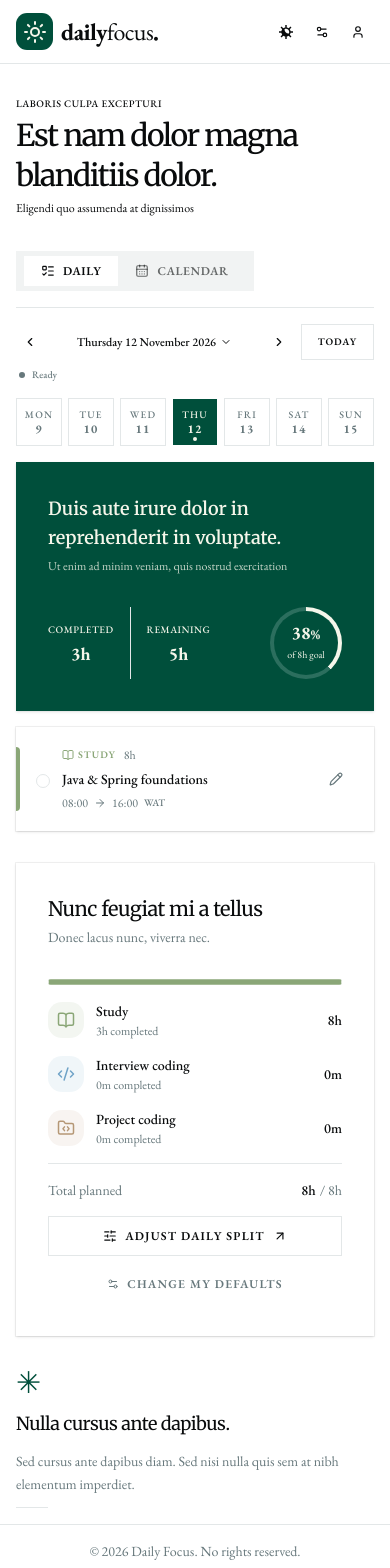
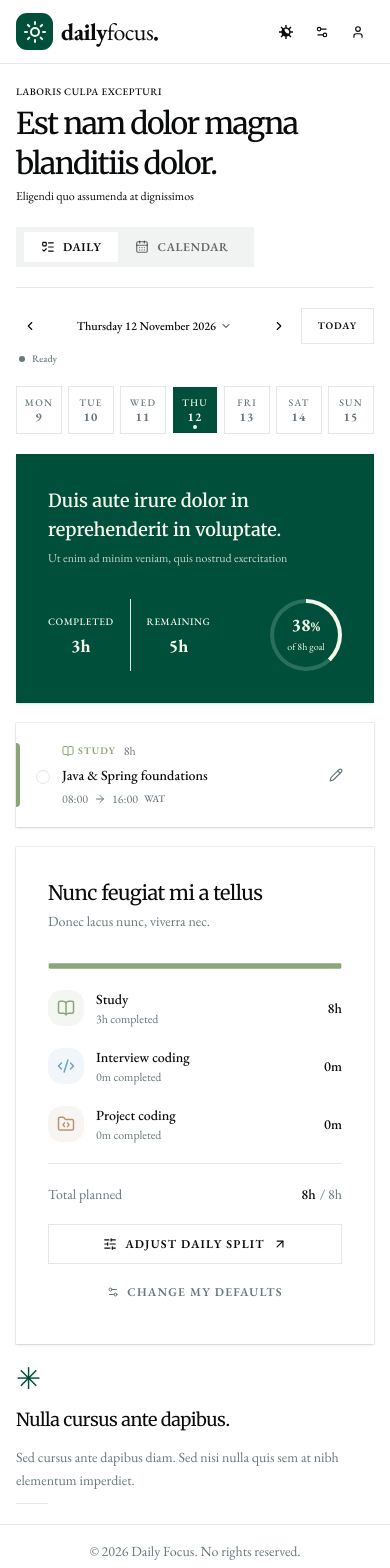
Before and after one commit to dsazuwa/daily-focus, a Next.js app: page / in a window 390 px wide. Shown: the top 1568 px of the page. Built offline with nearby package versions, Linux system fonts and the light colour scheme.

Commit message:
refactor: consolidate responsive spacing into one token

```diff
--- a/app/globals.css
+++ b/app/globals.css
@@ -4,11 +4,9 @@
 
 @custom-variant dark (&:is(.dark *));
 
-@source inline(
-  'bg-task-{sage,sky,sand,lavender,rose,teal,peach,indigo,amber,slate}/10'
+@source inline('bg-task-{sage,sky,sand,lavender,rose,teal,peach,indigo,amber,slate}/10'
 );
-@source inline(
-  '{text,fill}-task-{sage,sky,sand,lavender,rose,teal,peach,indigo,amber,slate}'
+@source inline('{text,fill}-task-{sage,sky,sand,lavender,rose,teal,peach,indigo,amber,slate}'
 );
 
 @theme inline {
@@ -55,8 +53,7 @@
   --radius-3xl: calc(var(--radius) * 2.2);
   --radius-4xl: calc(var(--radius) * 2.6);
 
-  --spacing-uniform: clamp(2rem, 5vw, 4.5rem);
-  --spacing-uniform-half: clamp(1rem, 2.5vw, 2.25rem);
+  --spacing-uniform: clamp(1.25rem, 1rem + 1vw, 1.5rem);
 
   --color-task-sage: var(--task-sage);
   --color-task-sky: var(--task-sky);
@@ -162,6 +159,7 @@
 }
 
 @layer base {
+
   button:not(:disabled),
   [role='button']:not([aria-disabled='true']) {
     cursor: pointer;
--- a/app/page.tsx
+++ b/app/page.tsx
@@ -24,10 +24,7 @@ export default async function Home() {
           <p className='text-body'>Eligendi quo assumenda at dignissimos</p>
         </div>
 
-        <Tabs
-          defaultValue='daily-view'
-          className='gap-uniform-half w-full flex-1'
-        >
+        <Tabs defaultValue='daily-view' className='gap-uniform w-full flex-1'>
           <TabsList>
             <TabsTrigger value='daily-view'>
               <ListTodo /> Daily
@@ -40,14 +37,14 @@ export default async function Home() {
 
           <TabsContent
             value='daily-view'
-            className='border-border py-uniform-half gap-uniform-half flex flex-col border-t border-solid'
+            className='border-border py-uniform gap-uniform flex flex-col border-t border-solid'
           >
             <DailyView selectedDate={today} today={today} />
           </TabsContent>
 
           <TabsContent
             value='calendar-view'
-            className='border-border py-uniform-half gap-uniform-half flex flex-col border-t border-solid'
+            className='border-border py-uniform gap-uniform flex flex-col border-t border-solid'
           >
             <CalendarView />
           </TabsContent>
--- a/components/daily-view/daily-summary.tsx
+++ b/components/daily-view/daily-summary.tsx
@@ -26,10 +26,10 @@ export default function DailySummary({
         </p>
       </CardHeader>
 
-      <CardContent className='space-y-uniform-half'>
+      <CardContent className='space-y-uniform'>
         <CategorySplitBar rows={rows} totalPlanned={totalPlanned} />
 
-        <div className='space-y-uniform-half'>
+        <div className='space-y-uniform'>
           {rows.map((row) => (
             <CategoryBreakdownRow
               key={row.category.id}
@@ -141,7 +141,7 @@ function PlannedTargetFooter({
   const isBalanced = difference === 0;
 
   return (
-    <div className='py-uniform-half mb-0 space-y-2 border-t'>
+    <div className='py-uniform mb-0 space-y-2 border-t'>
       <div className='flex items-center justify-between gap-3'>
         <span className='text-muted-foreground text-sm'>Total planned</span>
 
@@ -160,7 +160,7 @@ function PlannedTargetFooter({
 
       {!isBalanced && (
         <p className='text-muted-foreground text-xs'>
-          {formatDuration(Math.abs(difference))}
+          {formatDuration(Math.abs(difference))}{' '}
           {difference > 0 ? 'left to schedule.' : 'above your daily target.'}
         </p>
       )}
```
